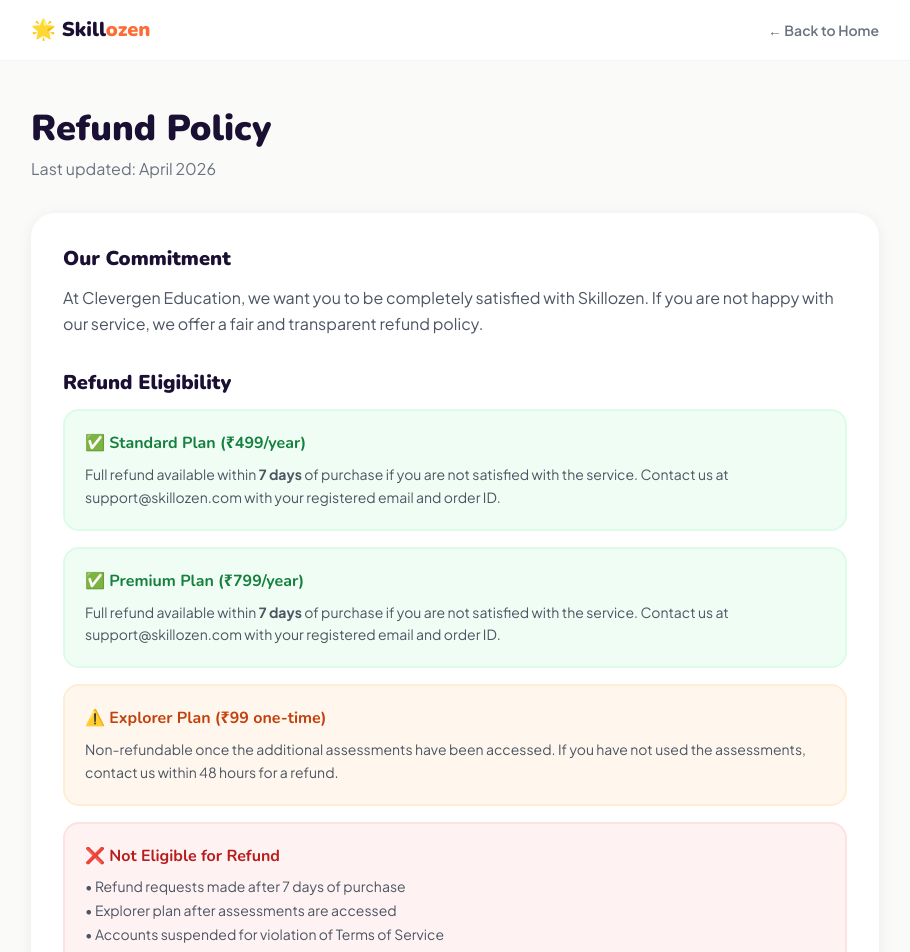
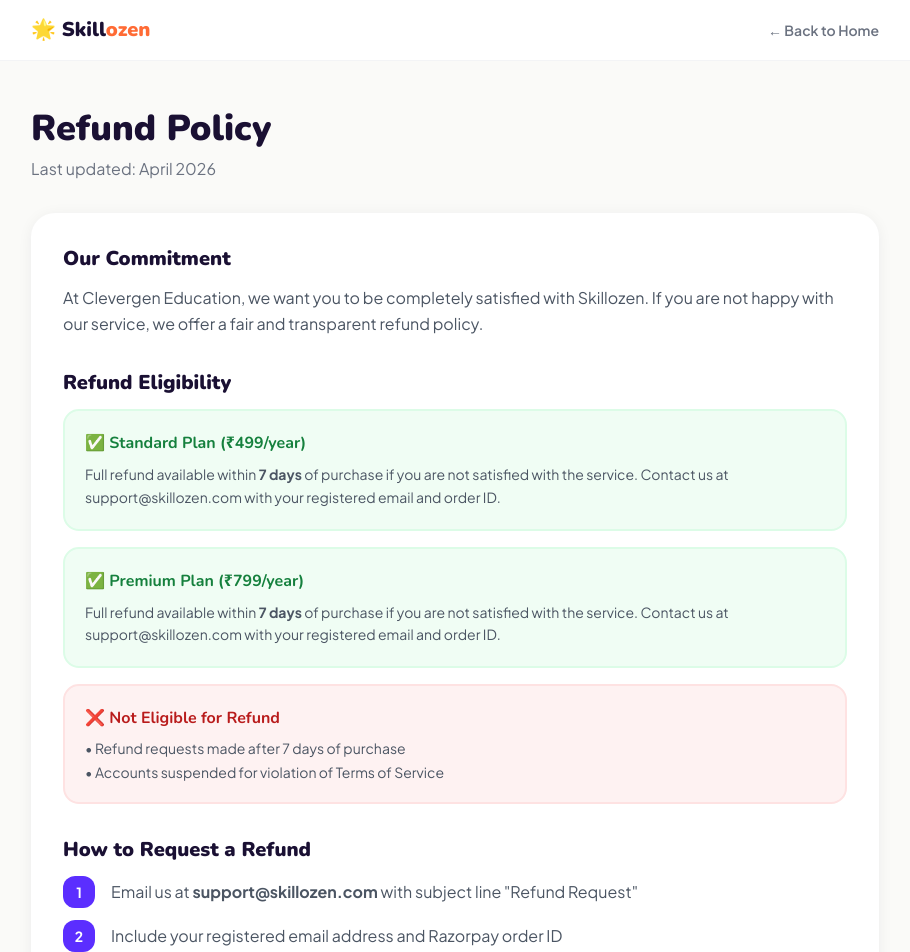
Before and after one commit to lakshmiprabu02/skillozen, a Next.js app: page /refund in a window 1280 px wide. Shown: the top 952 px of the page, without its empty margins (185-1095 px from the left). Built offline with nearby package versions, Linux system fonts and the light colour scheme.

Commit message:
fix: update refund page with new pricing plans

```diff
--- a/app/refund/page.tsx
+++ b/app/refund/page.tsx
@@ -49,19 +49,10 @@
                 </p>
               </div>
 
-              <div className="p-5 rounded-2xl border-2 border-orange-100 bg-orange-50">
-                <h3 className="font-bold text-orange-700 mb-2">⚠️ Explorer Plan (₹99 one-time)</h3>
-                <p className="text-gray-600 text-sm leading-relaxed">
-                  Non-refundable once the additional assessments have been accessed.
-                  If you have not used the assessments, contact us within 48 hours for a refund.
-                </p>
-              </div>
-
               <div className="p-5 rounded-2xl border-2 border-red-100 bg-red-50">
                 <h3 className="font-bold text-red-700 mb-2">❌ Not Eligible for Refund</h3>
                 <ul className="text-gray-600 text-sm space-y-1">
                   <li>• Refund requests made after 7 days of purchase</li>
-                  <li>• Explorer plan after assessments are accessed</li>
                   <li>• Accounts suspended for violation of Terms of Service</li>
                 </ul>
               </div>
```
